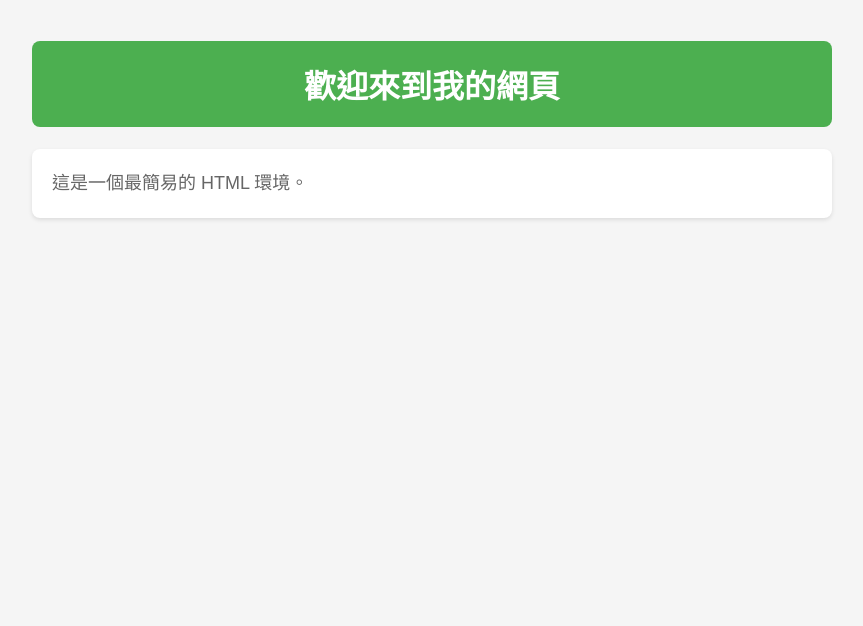
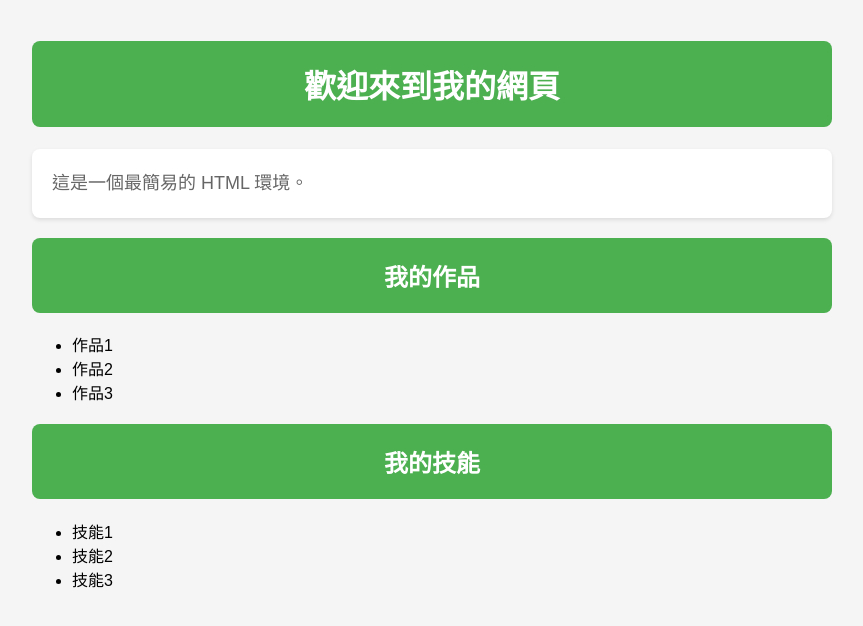
Before and after one commit to ayden0322/github_project, a plain HTML site: page index.html in a window 1280 px wide. Shown: the whole page, without its empty margins (208-1071 px from the left). Drawn offline with Linux system fonts and the light colour scheme.

Commit message:
新增標題H2

```diff
--- a/index.html
+++ b/index.html
@@ -9,5 +9,19 @@
 <body>
     <h1>歡迎來到我的網頁</h1>
     <p>這是一個最簡易的 HTML 環境。</p>
+
+    <h2>我的作品</h2>
+    <ul>
+        <li>作品1</li>
+        <li>作品2</li>
+        <li>作品3</li>
+    </ul>
+
+    <h2>我的技能</h2>
+    <ul>
+        <li>技能1</li>
+        <li>技能2</li>
+        <li>技能3</li>
+    </ul>
 </body>
 </html>
--- a/style.css
+++ b/style.css
@@ -24,3 +24,12 @@ p {
     border-radius: 8px;
     box-shadow: 0 2px 4px rgba(0,0,0,0.1);
 }
+
+h2{
+    color: #333;
+    text-align: center;
+    padding: 20px;
+    background-color: #4CAF50;
+    color: white;
+    border-radius: 8px;
+}
```
